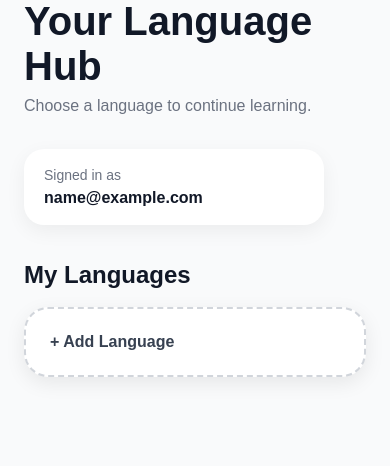
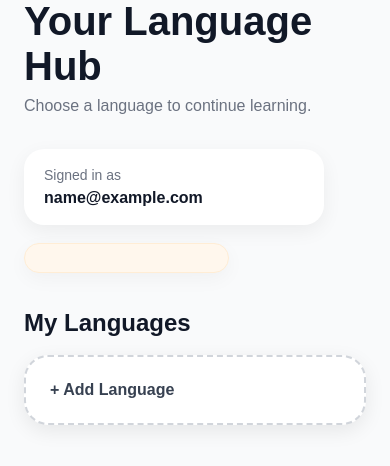
Before and after one commit to lewisbryan302-cloud/LanguageApp, a FastAPI app: page /hub in a window 390 px wide. Shown: the part 134-600 px from the top of the page. Run offline with FastAPI, Linux system fonts and the light colour scheme; the visitor is signed in with stand-in values (Sample User, id 1); a database or web service that is not in the repository returns one stand-in record (values such as "Sample title"); some libraries are stand-ins or nearby versions.

Commit message:
v0.8 - template change

```diff
--- a/templates/hub.html
+++ b/templates/hub.html
@@ -558,6 +558,71 @@
             background: #b91c1c;
         }
 
+        .language-badge-shelf {
+            width: min(520px, 100%);
+            max-width: 50%;
+
+            background: #fff7ed;
+            border: 1px solid #ffedd5;
+            border-radius: 20px;
+
+            padding: 14px 16px;
+
+            display: flex;
+            align-items: center;
+            gap: 12px;
+
+            flex-wrap: wrap;
+
+            box-shadow: 0 6px 20px rgba(0,0,0,0.04);
+        }
+
+        .language-badge-item {
+            display: flex;
+            align-items: center;
+            gap: 8px;
+
+            background: white;
+            border: 1px solid #ffedd5;
+            border-radius: 16px;
+
+            padding: 8px 10px;
+        }
+
+        .language-badge-icon {
+            width: 42px;
+            height: 42px;
+
+            border-radius: 14px;
+
+            display: flex;
+            align-items: center;
+            justify-content: center;
+
+            background: var(--badge-background, #fff7ed);
+            border: 2px solid var(--badge-accent, #f97316);
+        }
+
+        .language-badge-icon img {
+            width: 30px;
+            height: 30px;
+            object-fit: contain;
+            display: block;
+        }
+
+        .language-badge-language {
+            font-weight: bold;
+            color: #111827;
+            font-size: 14px;
+            white-space: nowrap;
+        }
+
+        .language-badge-level {
+            color: #9a3412;
+            font-size: 12px;
+            font-weight: bold;
+        }
+
         @media (max-width: 800px) {
             .language-grid {
                 grid-template-columns: 1fr;
@@ -575,6 +640,11 @@
             .banner-actions {
                 position: static;
                 margin-left: auto;
+            }
+
+            .language-badge-shelf {
+                max-width: 50%;
+                width: 50%;
             }
 
         }
@@ -662,6 +732,74 @@
                     {{ user[1] }}
                 </div>
             </aside>
+
+            <div class="language-badge-shelf">
+
+                {% for deck in language_decks %}
+
+                    {% if language_scores is defined %}
+                        {% set score = language_scores.get(deck[0], {}) %}
+                        {% set language_points = score.get("total_score", deck[3]) | int %}
+                    {% else %}
+                        {% set language_points = deck[3] | int %}
+                    {% endif %}
+
+                    {% if language_points < 100 %}
+                        {% set badge_image = "w.svg" %}
+                        {% set badge_accent = "#f97316" %}
+                        {% set badge_background = "#FFFFFF" %}
+
+                    {% elif language_points < 1000 %}
+                        {% set badge_image = "r.svg" %}
+                        {% set badge_accent = "#C41E3A" %}
+                        {% set badge_background = "#FFFFFF" %}
+
+                    {% elif language_points < 3000 %}
+                        {% set badge_image = "black.svg" %}
+                        {% set badge_accent = "#1A1A1A" %}
+                        {% set badge_background = "#FFFFFF" %}
+
+                    {% elif language_points < 6000 %}
+                        {% set badge_image = "b.svg" %}
+                        {% set badge_accent = "#1E3A8A" %}
+                        {% set badge_background = "#FFFFFF" %}
+
+                    {% elif language_points < 10000 %}
+                        {% set badge_image = "m.svg" %}
+                        {% set badge_accent = "#C0C0C0" %}
+                        {% set badge_background = "#FFFFFF" %}
+
+                    {% else %}
+                        {% set badge_image = "g.svg" %}
+                        {% set badge_accent = "#D4A017" %}
+                        {% set badge_background = "#FFFFFF" %}
+                    {% endif %}
+
+                    <div
+                        class="language-badge-item"
+                        title="{{ deck[1] }} · {{ language_points }} points"
+                    >
+                        <div
+                            class="language-badge-icon"
+                            style="
+                                --badge-accent: {{ badge_accent }};
+                                --badge-background: {{ badge_background }};
+                            "
+                        >
+                            <img
+                                src="/static/images/language_badges/{{ badge_image }}"
+                                alt="Koi badge for {{ deck[1] }}"
+                            >
+                        </div>
+
+                        <div class="language-badge-language">
+                            {{ deck[1] }}
+                        </div>
+                    </div>
+
+                {% endfor %}
+
+            </div>
 
         </section>
 
```
